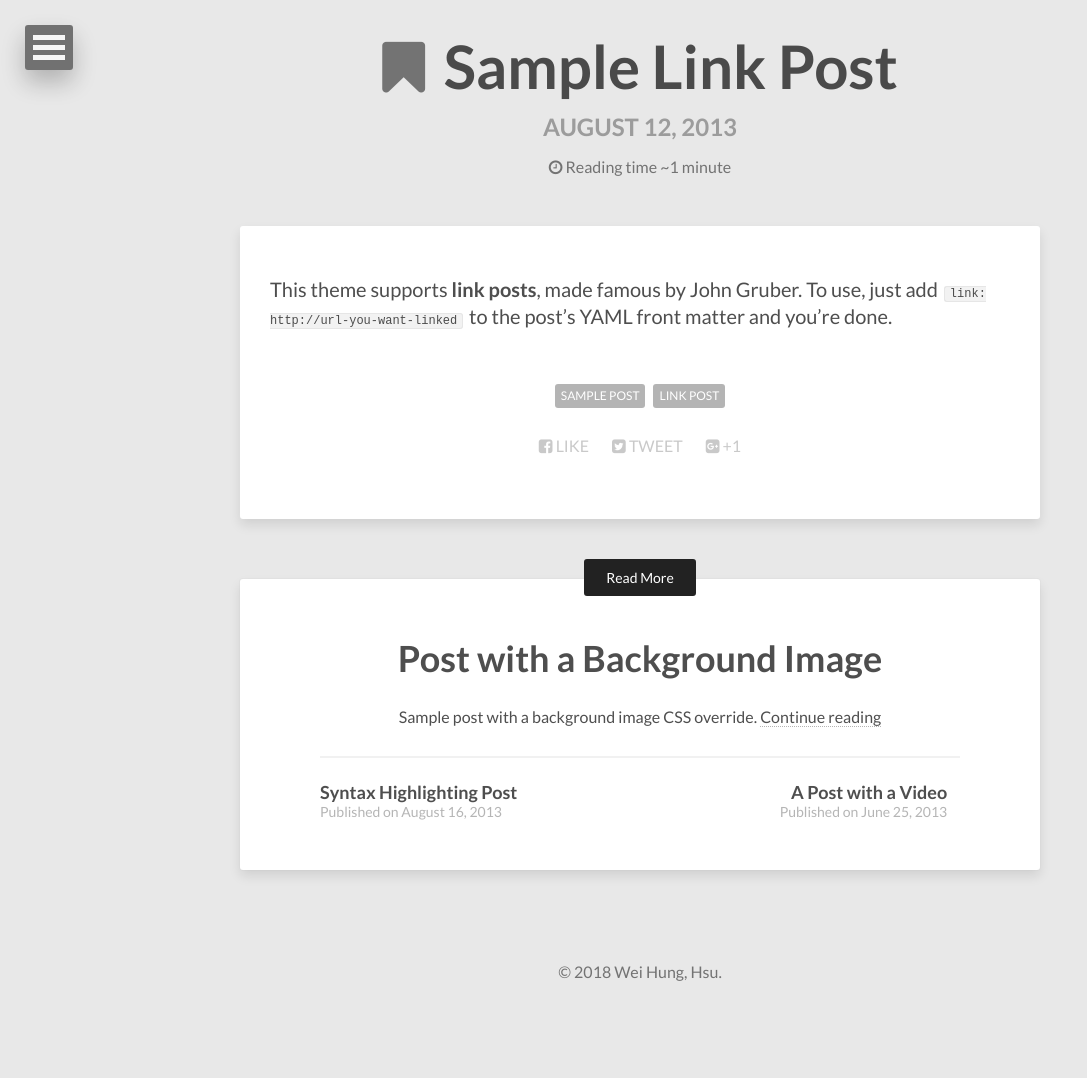
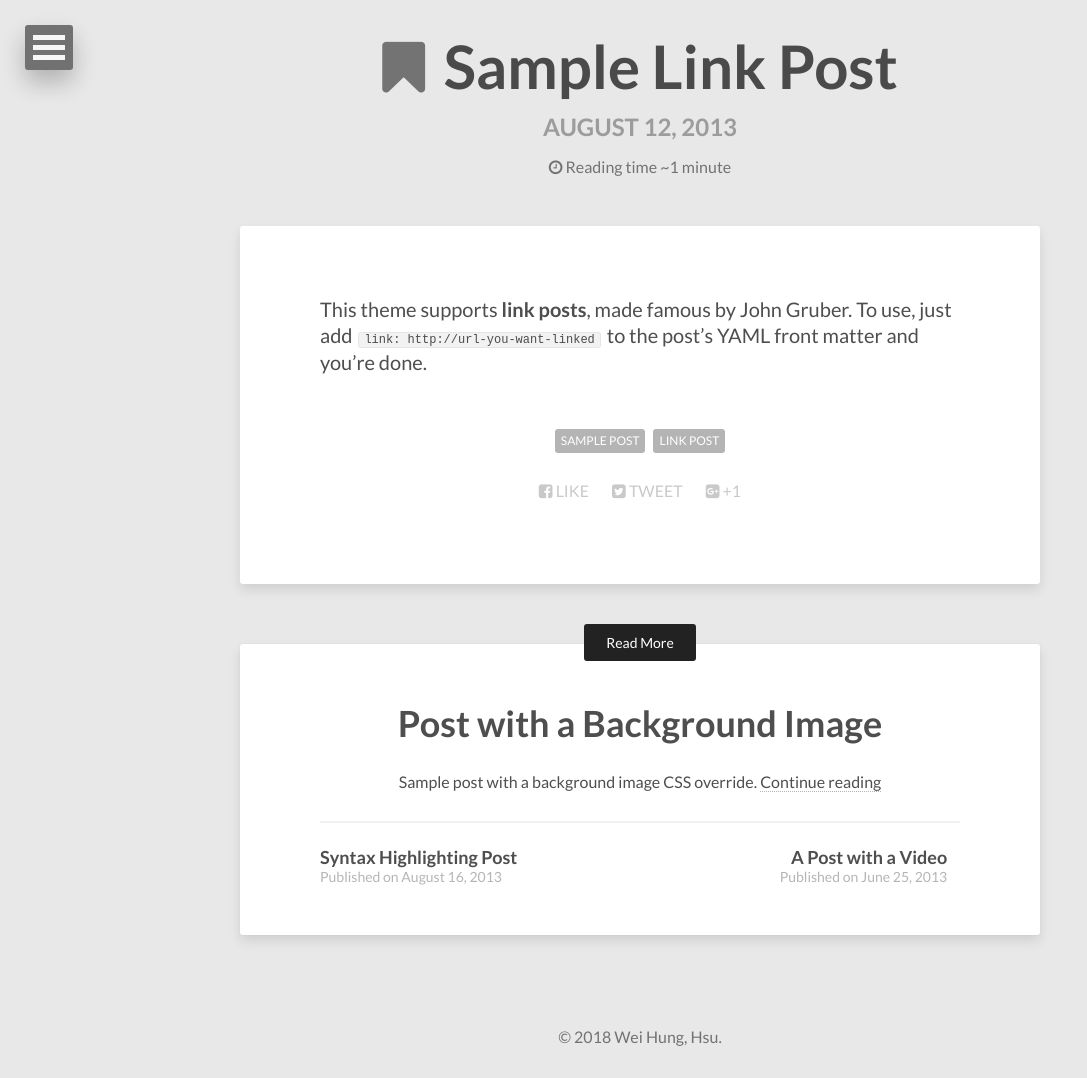
Before and after one commit to health1234/whhsu2.github.io, a Jekyll site: the page built from _posts/2013-08-12-sample-link-post.md, in a window 1280 px wide. Shown: the whole page, without its empty margins (0-1087 px from the left). Built offline with Jekyll 4.4.1, drawn with Linux system fonts in a browser that asks for light colours; nearby versions of some CDN libraries; before the commit the page ends 1013 px from its top, so only the background shows below that.

Commit message:
Update _page.scss

```diff
--- a/_sass/_page.scss
+++ b/_sass/_page.scss
@@ -286,7 +286,7 @@ header .entry-meta {
 		@media #{$large} {
 			max-width: 800px;
 			margin: 50px auto 30px auto;
-			padding: 30px 30px;
+			padding: 50px 80px;
 
 			> p:first-child {
 				@include font-size(20);
```
